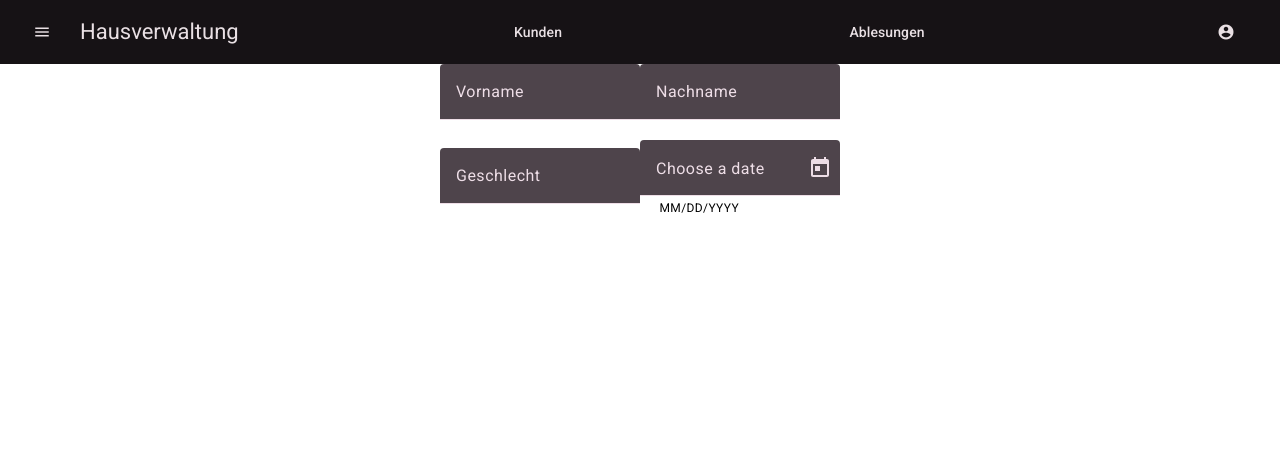
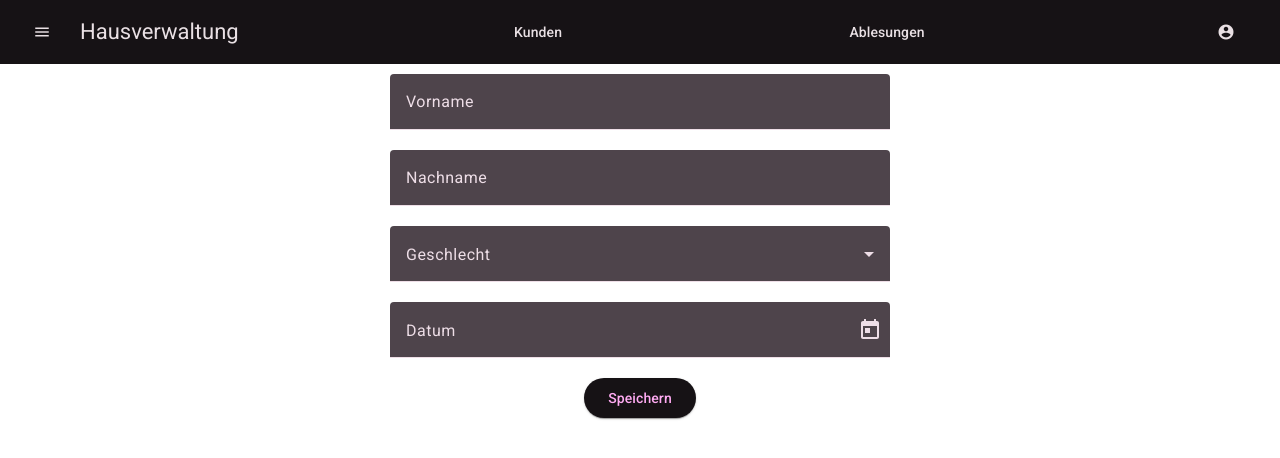
Before and after one commit to Taylanbmg/Hausverwaltung-UI, an Angular app: page /erstellen in a window 1280 px wide. Shown: the top 458 px of the page. Built offline with nearby package versions, Linux system fonts and the light colour scheme; no server answers.

Commit message:
neuen endpoint eingefügt

```diff
--- a/src/app/components/customer-erstellen/customer-erstellen.component.css
+++ b/src/app/components/customer-erstellen/customer-erstellen.component.css
@@ -1,6 +1,6 @@
 .content {
   width: 500px;
-  margin: 0 auto;
+  margin: 10px auto 0;
   text-align: center;
 }
 
@@ -11,5 +11,5 @@
 }
 
 .form-field {
-  width: 200px;
+  width: 100%;
 }
--- a/src/app/components/customer-erstellen/customer-erstellen.component.html
+++ b/src/app/components/customer-erstellen/customer-erstellen.component.html
@@ -1,38 +1,33 @@
 <div class="content">
-  <form class="form-design">
+<form [formGroup]="form" (ngSubmit)="onSubmit()" class="form-design">
+
   <mat-form-field class="form-field">
-    <input class="input-field"
-           type="text"
-           matInput
-           placeholder="Vorname">
+    <input matInput placeholder="Vorname" formControlName="firstName">
   </mat-form-field>
 
   <mat-form-field class="form-field">
-    <input class="input-field"
-           type="text"
-           matInput
-           placeholder="Nachname">
+    <input matInput placeholder="Nachname" formControlName="lastName">
   </mat-form-field>
 
   <mat-form-field class="form-field">
-      <input class="input-field"
-             type="text"
-             matInput
-             placeholder="Geschlecht">
+    <mat-label>Geschlecht</mat-label>
+    <mat-select formControlName="gender">
+      <mat-option *ngFor="let g of geschlechterList" [value]="g.value">
+        {{ g.label }}
+      </mat-option>
+    </mat-select>
   </mat-form-field>
 
   <mat-form-field class="form-field">
-      <mat-label> Choose a date</mat-label>
-      <input matInput [matDatepicker]="datepicker"/>
-      <mat-hint> MM/DD/YYYY</mat-hint>
-      <mat-datepicker-toggle matIconSuffix [for]="datepicker"></mat-datepicker-toggle>
-      <mat-datepicker #datepicker>
-        <mat-datepicker-actions>
-          <button mat-button matDatepickerCancel>Cancel</button>
-          <button mat-raised-button matDatepickerApply>Apply</button>
-        </mat-datepicker-actions>
-      </mat-datepicker>
+    <mat-label>Datum</mat-label>
+    <input matInput [matDatepicker]="picker" formControlName="birthDate">
+    <mat-datepicker-toggle matIconSuffix [for]="picker"></mat-datepicker-toggle>
+    <mat-datepicker #picker></mat-datepicker>
   </mat-form-field>
+
+  <button mat-raised-button color="primary" type="submit">
+    Speichern
+  </button>
 
 </form>
 </div>
--- a/src/app/components/customer-erstellen/customer-erstellen.component.ts
+++ b/src/app/components/customer-erstellen/customer-erstellen.component.ts
@@ -1,18 +1,13 @@
 import {Component} from '@angular/core';
-import {Customer} from '../../interfaces/Customer';
-import {ReactiveFormsModule} from '@angular/forms';
+import {FormControl, FormGroup, ReactiveFormsModule} from '@angular/forms';
 import {CustomerService} from '../../services/CustomerService';
 import {MatFormField, MatInputModule} from '@angular/material/input';
-import {
-  MatDatepickerActions,
-  MatDatepickerApply,
-  MatDatepickerCancel,
-  MatDatepickerInput,
-  MatDatepickerModule,
-  MatDatepickerToggle
-} from '@angular/material/datepicker';
+import {MatDatepickerModule} from '@angular/material/datepicker';
 import {MatButtonModule} from '@angular/material/button';
 import {MatFormFieldModule} from '@angular/material/form-field';
+import {MatSelectModule} from '@angular/material/select';
+import {NgForOf} from '@angular/common';
+import {MatSnackBar} from '@angular/material/snack-bar';
 
 @Component({
   selector: 'app-customer-erstellen',
@@ -21,25 +16,73 @@ import {MatFormFieldModule} from '@angular/material/form-field';
     ReactiveFormsModule,
     MatFormField,
     MatFormFieldModule,
-    MatDatepickerToggle,
-    MatDatepickerInput,
-    MatDatepickerActions,
     MatDatepickerModule,
     MatButtonModule,
-    MatDatepickerApply,
-    MatDatepickerCancel
+    MatSelectModule,
+    NgForOf
   ],
   standalone: true,
   templateUrl: './customer-erstellen.component.html',
   styleUrl: './customer-erstellen.component.css'
 })
 export class CustomerErstellenComponent {
-  customers: Customer[] = [];
-  constructor(private customerService: CustomerService) {}
+  form = new FormGroup({
+    firstName: new FormControl(''),
+    lastName: new FormControl(''),
+    gender: new FormControl(''),
+    birthDate: new FormControl('')
+  });
 
-  ngOnInit(): void {
-    this.customerService.postCustomer(this.customers).subscribe(response => {
-      this.customers = response.customers;
-    });
+  geschlechterList = [
+    {label: 'Männlich', value: 'M'},
+    {label: 'Weiblich', value: 'W'},
+    {label: 'Divers', value: 'D'}
+  ];
+
+  constructor(private customerService: CustomerService,
+              private snackBar: MatSnackBar) {
+  }
+
+  onSubmit(): void {
+    const formValue = this.form.value;
+
+    const customer = {
+      ...formValue,
+      birthDate: formValue.birthDate
+        ? new Date(formValue.birthDate).toISOString().split('T')[0]
+        : null
+    };
+
+    this.customerService.createCustomer(customer as any)
+      .subscribe({
+        next: (response) => {
+          console.log('Created:', response);
+
+          this.snackBar.open(
+            '✅ Kunde erfolgreich erstellt',
+            'OK',
+            {
+              duration: 3000,
+              horizontalPosition: 'center',
+              verticalPosition: 'bottom'
+            }
+          );
+          this.form.reset();
+        },
+
+        error: (err) => {
+          console.error(err);
+
+          this.snackBar.open(
+            '❌ Fehler beim Erstellen',
+            'Schließen',
+            {
+              duration: 4000,
+              horizontalPosition: 'center',
+              verticalPosition: 'bottom'
+            }
+          );
+        }
+      });
   }
 }
--- a/src/app/components/customer-overview-page/customer-overview-page.component.css
+++ b/src/app/components/customer-overview-page/customer-overview-page.component.css
@@ -41,6 +41,6 @@ body {
 @media (min-width: 768px) {
   .button-66 {
     padding: 16px 44px;
-    min-width: 150px;
+    min-width: 300px;
   }
 }
--- a/src/app/services/CustomerService.ts
+++ b/src/app/services/CustomerService.ts
@@ -15,7 +15,7 @@ export class CustomerService{
     return this.httpClient.get<{ customers: Customer[] }>(this.apiUrlGetCustomer);
   }
 
-  postCustomer(data: Customer[]): Observable<any> {
-    return this.httpClient.post(this.apiUrlPostCustomer, data)
+  createCustomer(customer: Customer) {
+    return this.httpClient.post<{ customer: Customer }>(this.apiUrlPostCustomer, customer);
   }
 }
```
Lines whose indentation alone changed are shown as unchanged.
